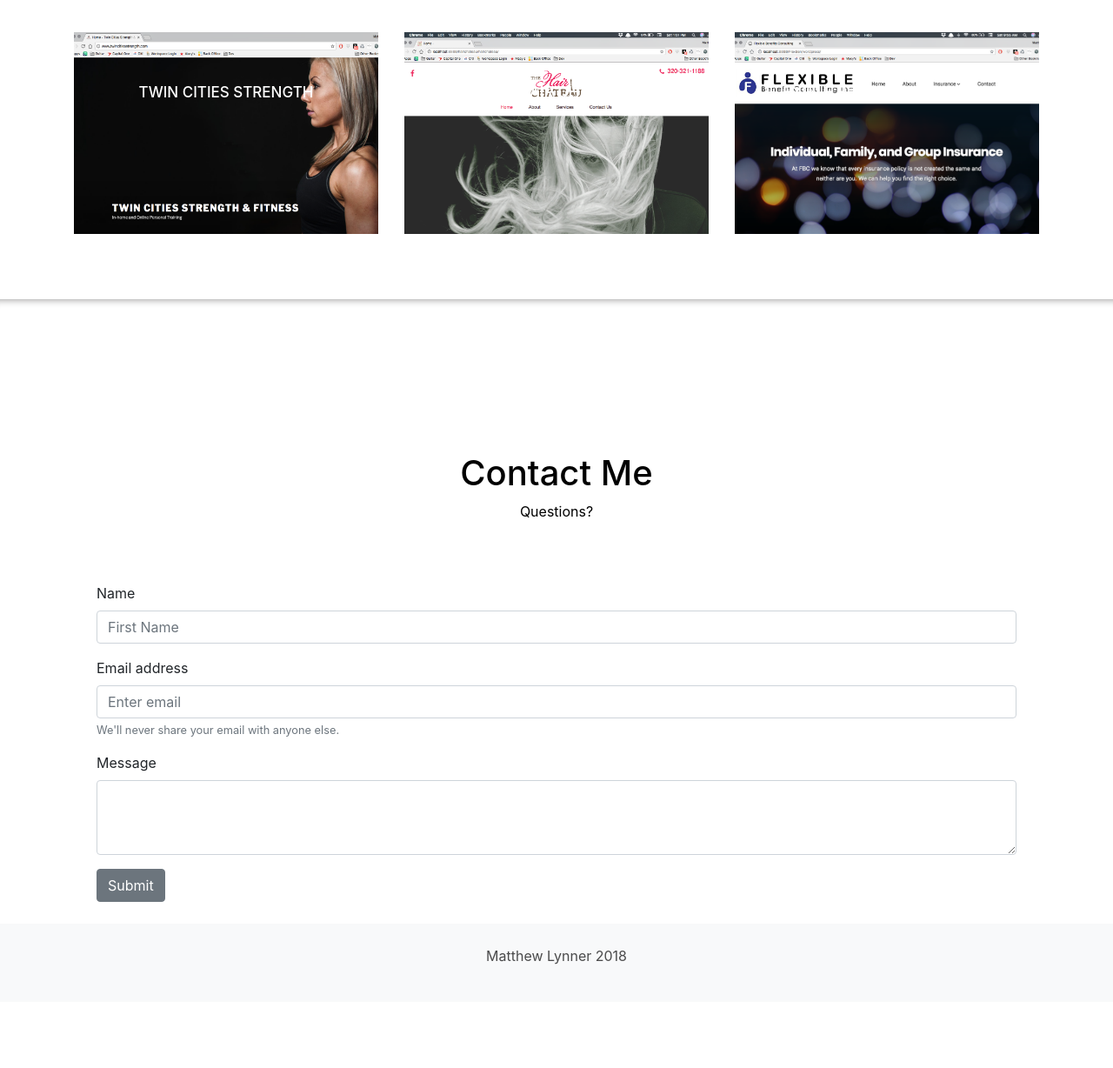
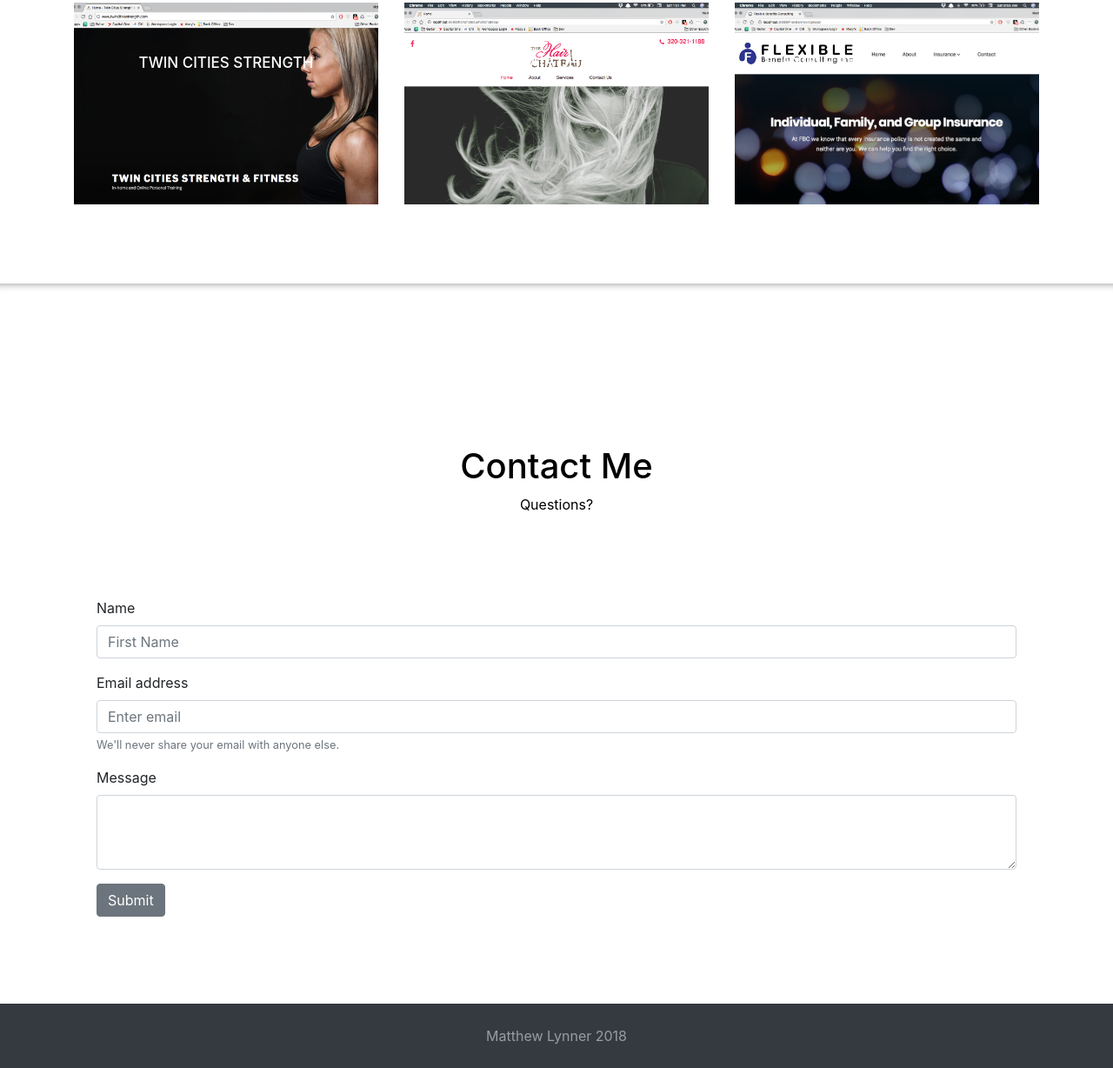
Before and after one commit to matthewlynner/matthewlynner.github.io, a plain HTML site: page index.html in a window 1280 px wide. Shown: the part 1030-2258 px from the top of the page at 87% size. Before the commit the page ends 2182 px from the top, so only its background shows below. Drawn offline with nearby package versions, Linux system fonts and the light colour scheme.

Commit message:
Fixed spacing and footer

```diff
--- a/index.html
+++ b/index.html
@@ -130,7 +130,7 @@
 
   </div>
   <div class="container text-center">
-    <p>Matthew Lynner 2018</p>
+    Matthew Lynner 2018
   </div>
 </footer>
 
--- a/stylesheet.css
+++ b/stylesheet.css
@@ -37,7 +37,7 @@ body > div.jumbotron.jumbotron-fluid > div > p {
 /*IMAGE GALLERY EFFECTS*/
 
 .col-md-4 {
-  padding-bottom: 15px;
+  padding-bottom: 75px;
 }
 
 .col-md-4 .image-container {
@@ -156,7 +156,7 @@ body > div.jumbotron.jumbotron-fluid > div > p {
 }
 
 .about-matt {
-  padding: 100px 15px;
+  padding: 60px 15px;
 }
 
 
@@ -170,8 +170,13 @@ body > div.jumbotron.jumbotron-fluid > div > p {
 
 .hrstyle {
 	height: 10px;
-  padding-top: 50px;
-  margin-top: 60px;
+  padding-bottom: 60px;
+	border: 0;
+	box-shadow: 0 10px 10px -10px #8c8b8b inset;
+}
+
+.hrstyleprojects {
+	height: 10px;
 	border: 0;
 	box-shadow: 0 10px 10px -10px #8c8b8b inset;
 }
@@ -193,6 +198,8 @@ body > div.jumbotron.jumbotron-fluid > div > p {
 
 .form-container {
   width: 85%;
+  margin-bottom: 100px;
+  margin-top: 25px;
 }
 
 
@@ -201,9 +208,9 @@ body > div.jumbotron.jumbotron-fluid > div > p {
 footer {
     padding: 25px 25px;
     margin-top: 25px;
-    background-color: #f8f9fa;
+    background-color: #343a40;
     min-width: 100%;
-    color: rgba(0,0,0,.7);
+    color: rgba(255,255,255,.5);
 }
 
 
```
Also changed, not shown: about.html (+1 -2 lines), contact.html (+1 -1 lines), projects.html (+2 -2 lines), quotes/index.html (+2 -3 lines).
